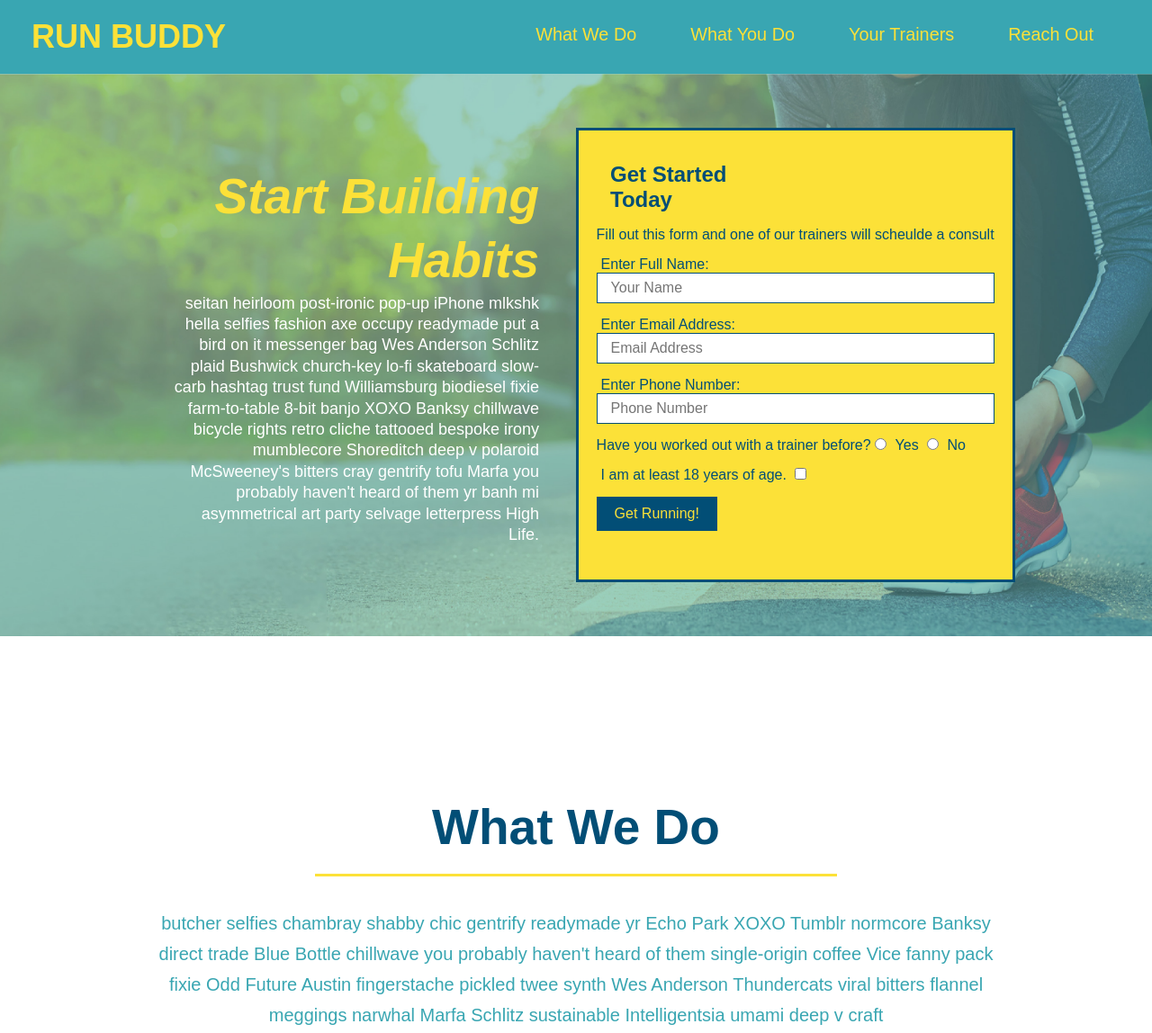
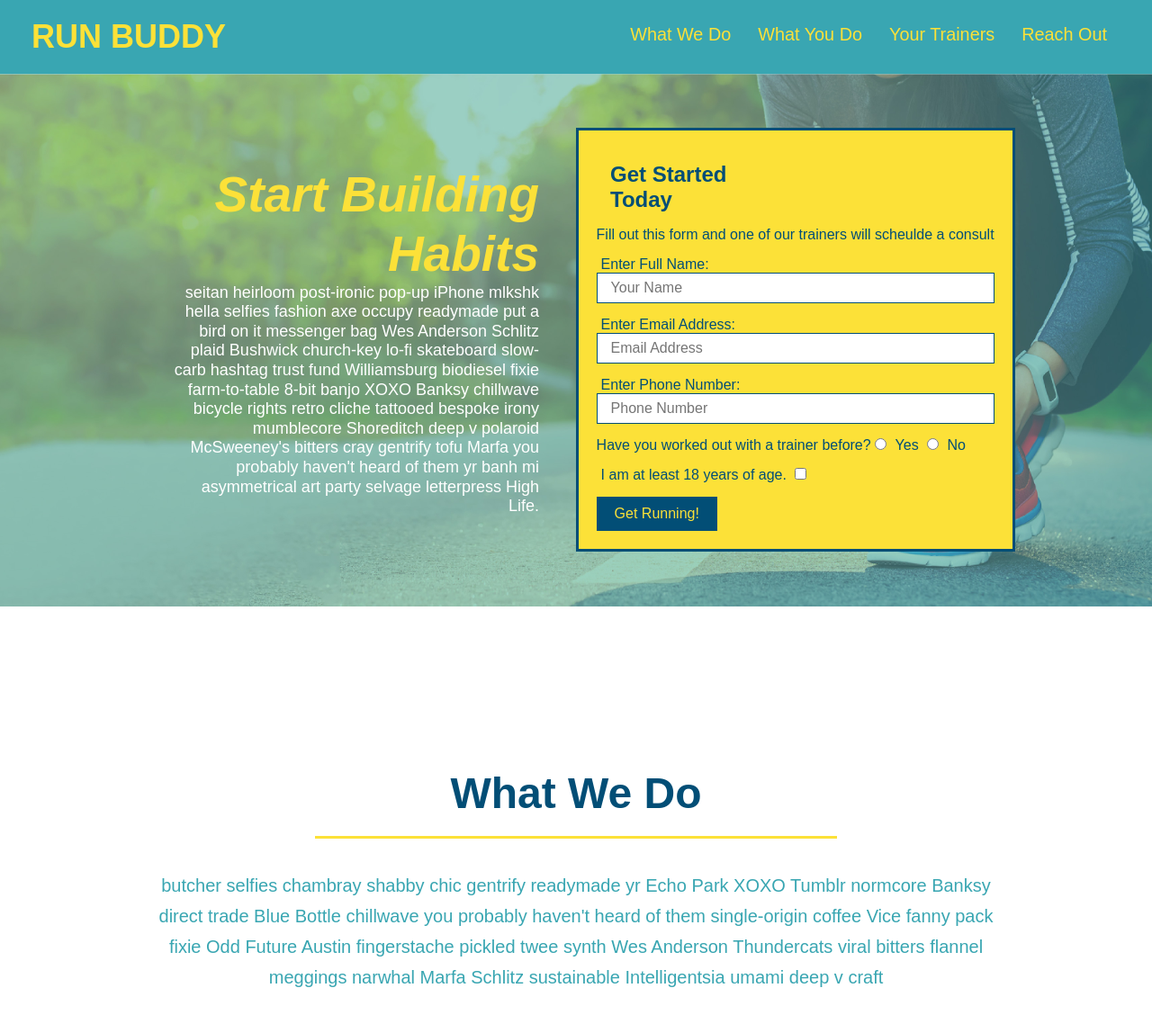
Before and after one commit to AlexStandfield/run-buddy, a plain HTML site: page index.html in a window 1280 px wide. Shown: the top 1148 px of the page at 90% size. Drawn offline with Linux system fonts and the light colour scheme.

Commit message:
initial mediaqueries added

```diff
--- a/assets/css/style.css
+++ b/assets/css/style.css
@@ -35,7 +35,7 @@ header nav ul {
     list-style: none;
 }
 header nav ul li a {
-    margin: 0 30px;
+    padding: 10px 15px;
     font-weight: lighter;
     font-size: 1.55vw;
 }
@@ -52,6 +52,7 @@ section {
     display: flex;
     justify-content: center;
     flex-wrap: wrap;
+    align-items: flex-start;
 }
 .hero-cta {
     width: 35%;
@@ -59,7 +60,7 @@ section {
     margin: 3.5%;
     color: #fff;
     font-size: 18px;
-    line-height: 1.3;
+    line-height: 1.2;
 }
 .hero-cta h2 {
     font-style: italic;
@@ -109,7 +110,7 @@ section {
 
 /* Steps Styling */
 .section-title {
-    font-size: 55px;
+    font-size: 48px;
     color: #024e76;
     border-bottom: 3px solid;
     padding-bottom: 20px;
@@ -303,3 +304,21 @@ footer a {
 .flex-row {
     display: flex;
 }
+
+
+/* Media Queries */
+
+/* Media Query for Smaller Desktip Screens and Smaller */
+@media screen and (max-width: 980px) {
+
+}
+
+/* Media Query for Tablets and Smaller */
+@media screen and (max-width: 768px) {
+
+}
+
+/* Media Query for Mobile Phones and Smaller */
+@media screen and (max-width: 575px) {
+
+}
--- a/index.html
+++ b/index.html
@@ -2,6 +2,7 @@
 <html lang="en">
   <head>
     <meta charset="UTF-8" />
+    <meta name="viewport" content="width=device-width, initial-scale=1.0" />
     <title>Rub Buddy</title>
     <link rel="stylesheet" href="./assets/css/style.css" />
   </head>
```
Also changed, not shown: privacy-policy.html (+1 -0 lines), assets/images/abc_gma_katyannc_130906_wg.jpeg (added), assets/images/katy-perry-play-las-vegas-2021-2022-tour-dates-tickets.jpeg (added).
